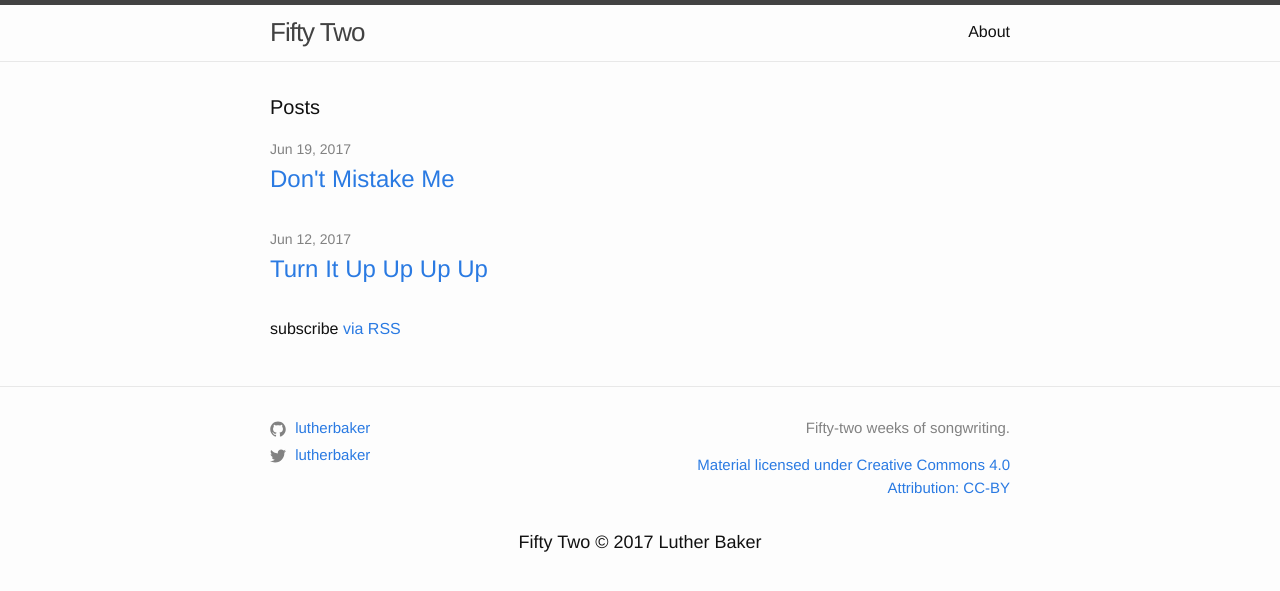
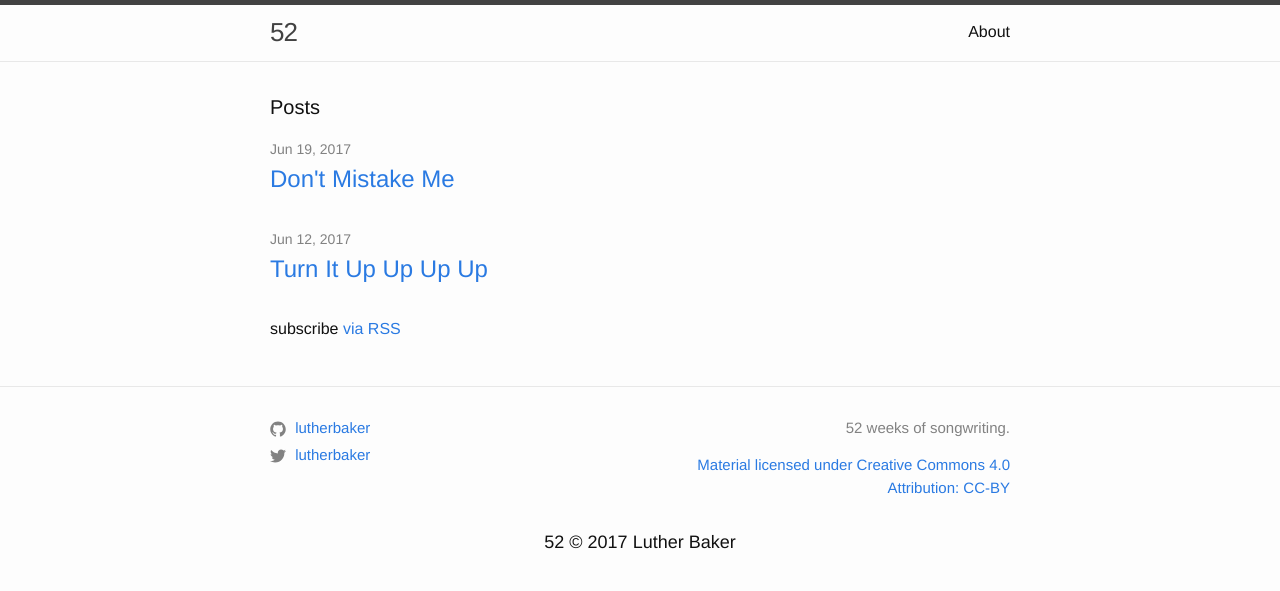
Before and after one commit to LutherBaker/52, a Jekyll site: the page built from index.md, in a window 1280 px wide. Shown: the top 591 px of the page. Built offline with Jekyll 4.4.1, drawn with Linux system fonts in a browser that asks for light colours.

Commit message:
Name change to 52.

```diff
--- a/_config.yml
+++ b/_config.yml
@@ -13,9 +13,9 @@
 # you will see them accessed via {{ site.title }}, {{ site.email }}, and so on.
 # You can create any custom variable you would like, and they will be accessible
 # in the templates via {{ site.myvariable }}.
-title: Fifty Two
+title: 52
 description: > # this means to ignore newlines until "baseurl:"
-  Fifty-two weeks of songwriting.
+  52 weeks of songwriting.
 baseurl: "" # the subpath of your site, e.g. /blog
 url: "" # the base hostname & protocol for your site, e.g. http://example.com
 twitter_username: lutherbaker
```
